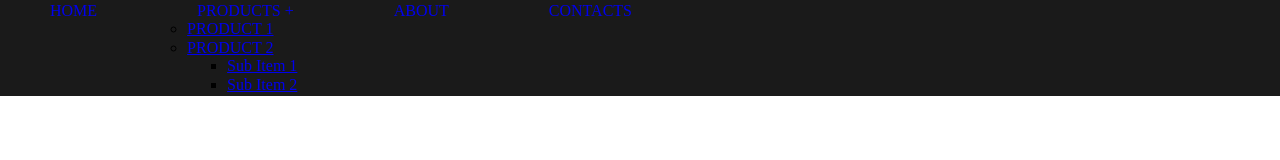
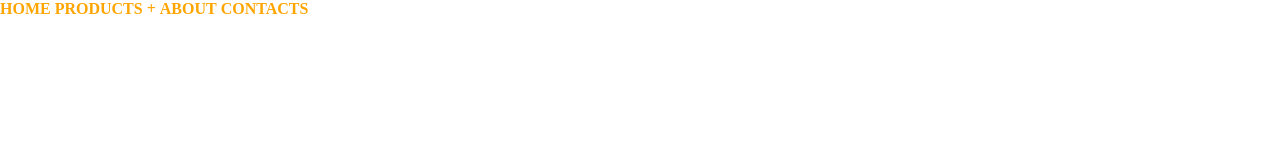
Before and after one commit to sarmelano/dropbox, a plain HTML site: page index.html in a window 1280 px wide. Drawn offline with Linux system fonts and the light colour scheme.

Commit message:
global frame update

```diff
--- a/index.html
+++ b/index.html
@@ -12,22 +12,22 @@
 </head>
 
 <body>
-
-  <ul class="menu1">
-    <li class="menu1__item">
-      <a href="#" class="menu1__link">HOME</a>
+<header>
+  <ul class="menu menu1">
+    <li class="items menu1__item">
+      <a href="#" class="links menu1__link">HOME</a>
     </li>
 
-    <li class="menu1__item">
-      <a href="#" class="menu1__link">PRODUCTS +</a>
+    <li class="items menu1__item">
+      <a href="#" class="links menu1__link">PRODUCTS +</a>
       <!-------------------------------------------------------------->
-      <ul class="menu2">
-        <li class="menu2__item"><a href="#" class="menu2__link">PRODUCT 1</a></li>
-        <li class="menu2__item"><a href="#" class="menu2__link">PRODUCT 2</a>
+      <ul class="menu menu2">
+        <li class="items menu2__item"><a href="#" class="links menu2__link">PRODUCT 1</a></li>
+        <li class="items menu2__item"><a href="#" class="links menu2__link">PRODUCT 2</a>
           <!--=========================================================================-->
-          <ul class="menu3">
-            <li class="menu3__item"><a href="#" class="menu3__link">Sub Item 1</a></li>
-            <li class="menu3__item"><a href="#" class="menu3__link">Sub Item 2</a></li>
+          <ul class="menu menu3">
+            <li class="items menu3__item"><a href="#" class="links menu3__link">Sub Item 1</a></li>
+            <li class="items menu3__item"><a href="#" class="links menu3__link">Sub Item 2</a></li>
           </ul>
           <!--=========================================================================-->
         </li>
@@ -35,17 +35,17 @@
       <!------------------------------------------------------------>
     </li>
 
-    <li class="menu1__item">
-      <a href="#" class="menu1__link">ABOUT</a>
+    <li class="items menu1__item">
+      <a href="#" class="links menu1__link">ABOUT</a>
     </li>
 
-    <li class="menu1__item">
-      <a href="#" class="menu1__link">CONTACTS</a>
+    <li class="items menu1__item">
+      <a href="#" class="links menu1__link">CONTACTS</a>
     </li>
   </ul>
 
 
-
+</header>
 </body>
 
 </html>
--- a/styles/common.css
+++ b/styles/common.css
@@ -2,37 +2,37 @@
   box-sizing: border-box;
 }
 
-.menu1 {
-  display: flex;
-  height: 12vh;
-  justify-content: flex-start;
-  flex-wrap: wrap;
-  align-content: center;
+.menu {
+  margin: 0;
   padding: 0;
-  margin: 0;
-
-  background-color: rgba(0, 0, 0, 0.897);
-}
-
-.menu1__item {
   list-style: none;
 }
 
-.menu1__link {
+.items {
+  display: inline-block;
+}
+
+.links {
   display: block;
-  padding: 0 50px;
   text-decoration: none;
+  color: orange;
+  font-weight: 700;
 }
 
 /*-------------------------------------------------------------------*/
-.menu2 {}
+.menu2 {
+  display: none;
+}
 
 .menu2__item {}
 
 .menu2__link {}
 
 /*===========================================================================*/
-.menu3 {}
+.menu3 {
+  display: none;
+}
+
 
 .menu3__item {}
 
```
